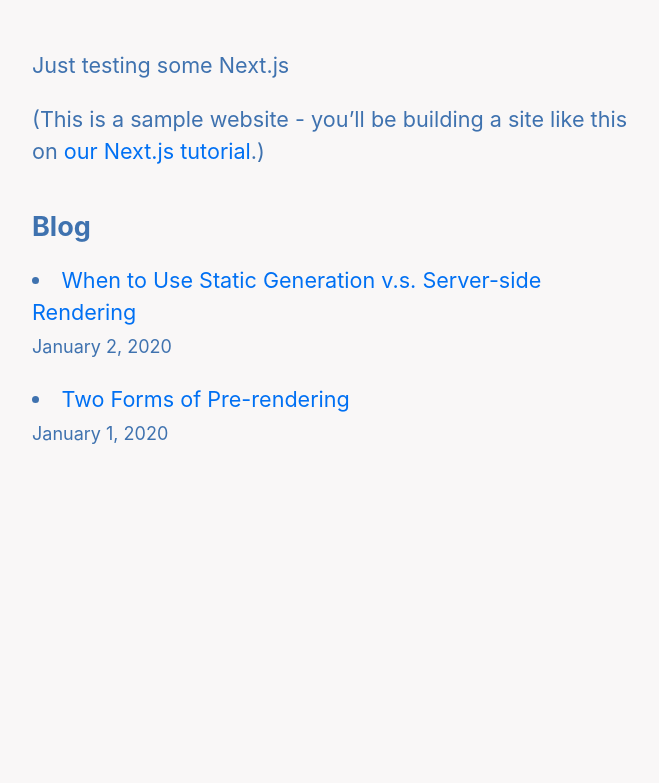
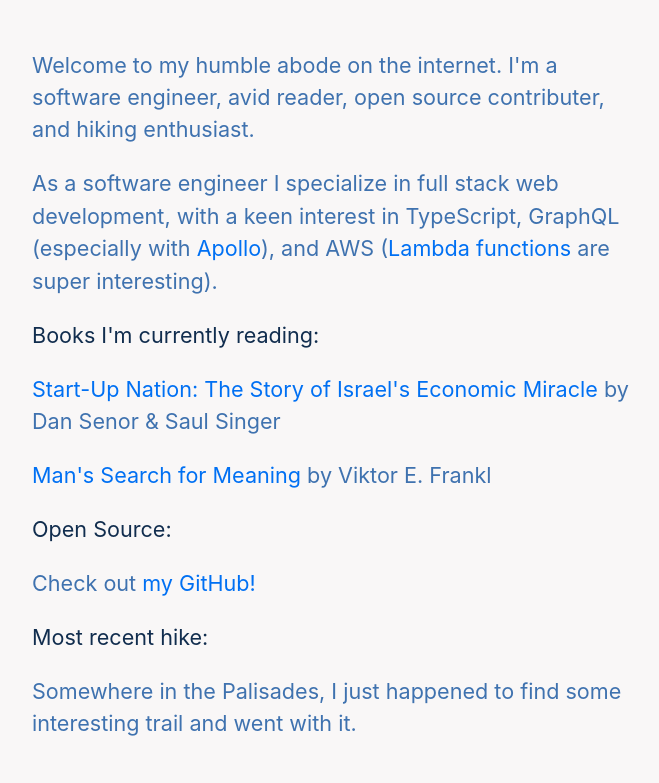
Before and after one commit to Alexander-Infante/Personal-Website-Nextjs, a Next.js app: page / in a window 1280 px wide. Shown: the part 417-1200 px from the top of the page, without its empty margins (302-961 px from the left). Before the commit the page ends 973 px from the top, so only its background shows below. Built offline with nearby package versions, Linux system fonts and the light colour scheme.

Commit message:
Updating the front cover page with more information about myself. Adding links to Apollo, AWS Lambda, and books I am reading

```diff
--- a/pages/index.js
+++ b/pages/index.js
@@ -21,11 +21,42 @@
         <title>{siteTitle}</title>
       </Head>
       <section className={utilStyles.headingMd}>
-        <p>Just testing some Next.js</p>
         <p>
-          (This is a sample website - you’ll be building a site like this on{' '}
-          <a href="https://nextjs.org/learn">our Next.js tutorial</a>.)
+        Welcome to my humble abode on the internet. I'm a software engineer, avid reader, open source contributer, and hiking enthusiast.
         </p>
+        <p>
+          As a software engineer I specialize in full stack web development, with a keen interest in TypeScript, GraphQL (especially with {' '}
+          <a href="https://www.apollographql.com/">Apollo</a>
+          ), and AWS ({''}
+          <a href="https://docs.aws.amazon.com/lambda/latest/dg/welcome.html">Lambda functions</a> are super interesting).
+        </p>
+        <p className={utilStyles.headingMd}>
+          Books I'm currently reading:
+        </p>
+        <p>
+          {''}
+          <a href="https://www.amazon.com/Start-up-Nation-Israels-Economic-Miracle/dp/0446541478">
+            Start-Up Nation: The Story of Israel's Economic Miracle
+          </a> by Dan Senor & Saul Singer
+         </p>
+         <p>
+         {''}
+          <a href="https://www.amazon.com/Mans-Search-Meaning-Viktor-Frankl/dp/0807014273/ref=sr_1_1?crid=23ETVMWUY6819&dchild=1&keywords=man%27s+search+for+meaning+by+viktor+frankl&qid=1593888552&s=books&sprefix=man%27s+se%2Cstripbooks%2C201&sr=1-1">Man's Search for Meaning </a>
+          by Viktor E. Frankl
+        </p>
+        <p className={utilStyles.headingMd}>
+          Open Source:
+        </p>
+        <p>
+          Check out {' '} <a href="https://github.com/Alexander-Infante"> my GitHub!</a>
+        </p>
+        <p className={utilStyles.headingMd}>
+          Most recent hike:
+        </p>
+        <p>
+          Somewhere in the Palisades, I just happened to find some interesting trail and went with it.
+        </p>
+
       </section>
 
       <section className={`${utilStyles.headingMd} ${utilStyles.padding1px}`}>
--- a/styles/utils.module.css
+++ b/styles/utils.module.css
@@ -25,6 +25,7 @@
 .headingMd {
   font-size: 1.2rem;
   line-height: 1.5;
+  color: #112d4e;
 }
 
 .borderCircle {
```
